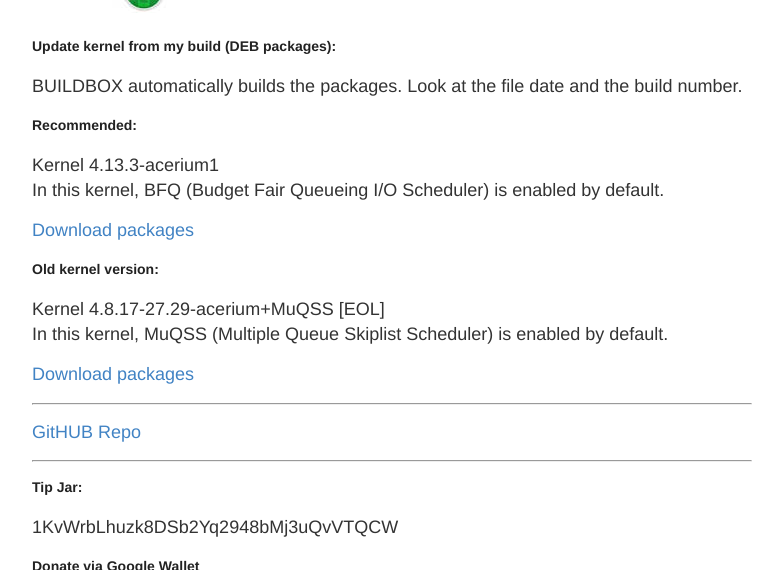
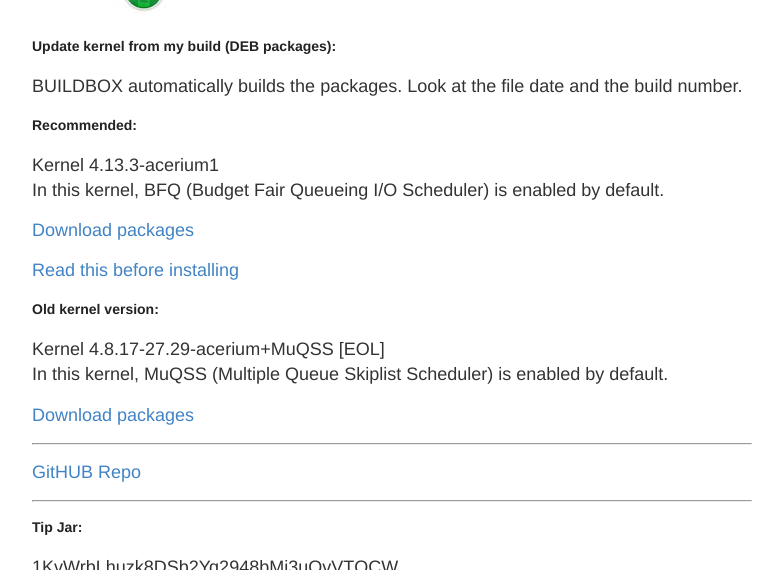
Before and after one commit to vmedvedev/andylavr.github.io, a Jekyll site: the page built from _posts/2016-11-05-english.md, in a window 1280 px wide and 900 px high, scrolled down 3779 px, cut to the strip 0-570 px from the top of the window. Shown: the whole strip, without its empty margins (248-1031 px from the left). Built offline with Jekyll 4.4.1, drawn with Linux system fonts in a browser that asks for light colours.

Commit message:
Update 2016-11-05-english.md

```diff
--- a/_posts/2016-11-05-english.md
+++ b/_posts/2016-11-05-english.md
@@ -150,6 +150,8 @@
 
 [Download packages](https://drive.google.com/drive/folders/0B5ngHZIeNdyTUnYzUkxxMHduMmc?usp=sharing)
 
+[Read this before installing](https://github.com/AndyLavr/Aspire-SW5-012_Kernel_4.13/releases)
+
 
 ## Old kernel version:
 
```
